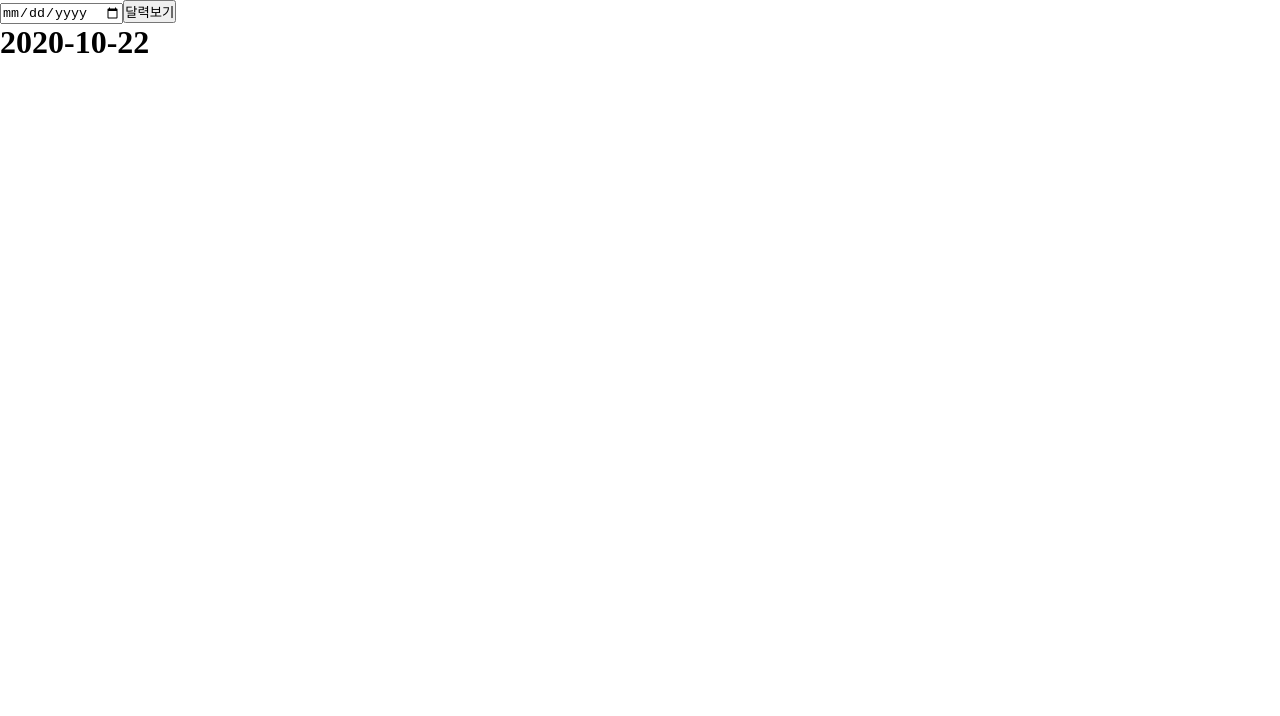
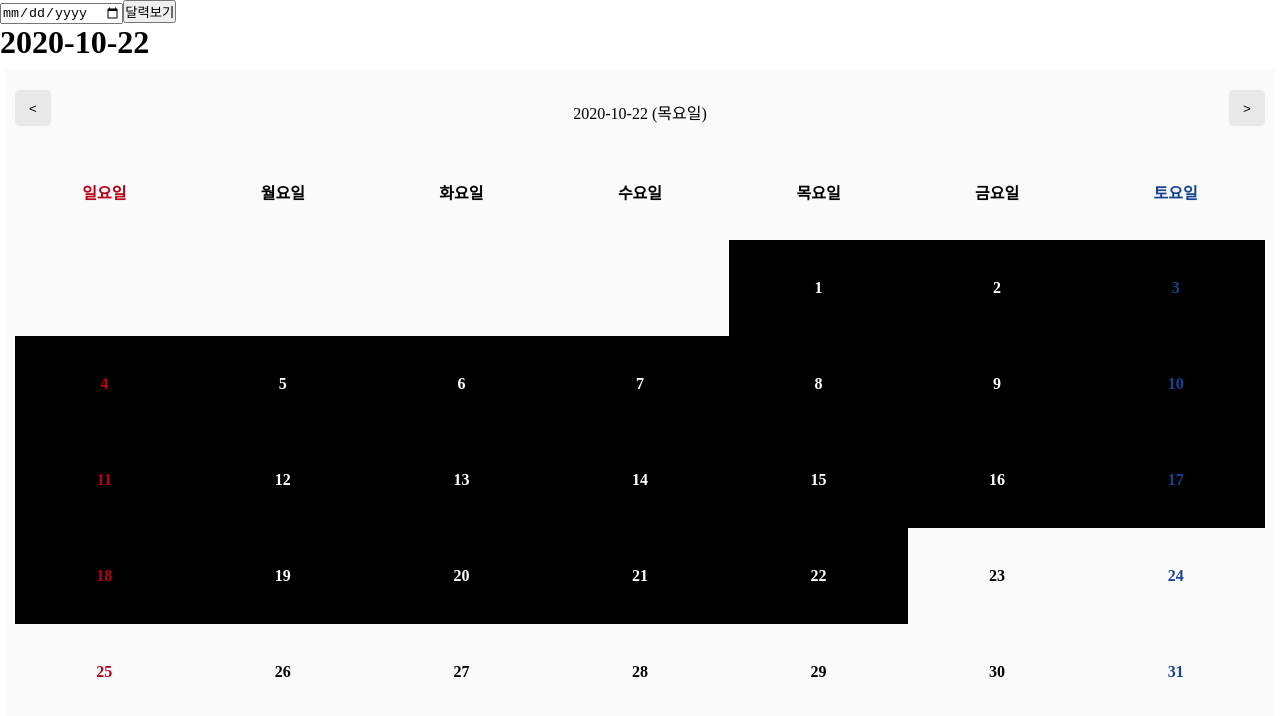
Before and after one commit to pjt3591oo/react-calendar, a React (Create React App) app: page / in a window 1280 px wide. Shown: the top 716 px of the page. Built offline with nearby package versions, Linux system fonts and the light colour scheme.

Commit message:
스타일을 수정한다

```diff
--- a/src/components/calendar/cell.js
+++ b/src/components/calendar/cell.js
@@ -9,13 +9,16 @@ const COLOR_RED = "#B6001A"
 const COLOR_BLUE = "#174491"
 const COLOR_BLACK = "#000"
 
-const getColos = (idx) => {
-  if (!idx || !((idx - 0) % 7)) {
-    return COLOR_RED
-  } else if (!((idx - 6) % 7)) {
-    return COLOR_BLUE
+const SELECT_COLOR = "#E3EBF6"
+const DISABLE_COLOR = "black";
+
+const getColos = (props) => {
+  if (!props.idx || !((props.idx - 0) % 7)) {
+    return COLOR_RED ;
+  } else if (!((props.idx - 6) % 7)) {
+    return COLOR_BLUE ;
   } else {
-    return COLOR_BLACK
+    return !props.disable ? COLOR_BLACK: "white";
   }
 }
 
@@ -27,21 +30,32 @@ const isRange = (props) => {
     && props.idx >= props.dragRange[0] + props.startDay - 1
     && props.idx <= props.dragRange[1] + props.startDay - 1
   ) {
-    return "#e8e8e8"
+    return SELECT_COLOR
   }
 
   return "";
 }
 
+export const EmptyCell = styled.div`
+  width : ${100 / 7}%;
+  height: 12vh;
+`
+
 const CellForm = styled.div`
   width : ${100 / 7}%;
-  padding: 35px;
+  // padding: 30px;
+  height: 12vh;
   box-sizing: border-box;
-  color: ${(props) => getColos(props.idx)};
+  color: ${(props) => getColos(props)};
   font-weight: 900;
-  background-color: ${props => props.hover && !props.disable ? isRange(props) : !props.header? "#242424": ""};
+  background-color: ${props => props.hover && !props.disable ? isRange(props) : !props.header? DISABLE_COLOR: ""};
+
+  display: flex;
+  align-items: center;
+  justify-content: center;
+
   &:hover{
-    background-color: ${(props) => props.hover && !props.disable ? "#f6f4f1" : "black"};
+    background-color: ${(props) => props.hover && !props.disable ? SELECT_COLOR : ""};
   }
 `
 
@@ -71,7 +85,7 @@ const Cell = (props) => {
         onMouseDown={onDragStart}
         onClick={onClick}
       >
-        {props.children || " "}
+        {props.children || ""}
       </CellForm>
     )
   }
--- a/src/components/calendar/index.js
+++ b/src/components/calendar/index.js
@@ -1,4 +1,6 @@
 import React, { useEffect, useState } from 'react';
+
+import styled from 'styled-components';
 
 import {
   getFirstDayByMonth,
@@ -9,7 +11,9 @@ import {
 
 import Nav from './nav';
 import Row from './row';
-import Cell from './cell';
+import Cell, {EmptyCell} from './cell';
+
+
 
 const Calendar = props => {
   let [focusDate, setFocusDate] = useState(props.selectDate);
@@ -47,18 +51,19 @@ const Calendar = props => {
   }
 
   const onSelectDate = day => {
+    if(!day) return
     let temp = [...focusDate];
     temp[0] = _converDate(day);
     setFocusDate(temp);
   }
 
   const _converDate = _day => {
-
     let [year, month] = focusDate[0].split('-').slice(0, 2)
     return format_YYYYMMDD(year, month, _day);
   }
 
   const _isDisable = _day => {
+    if (!props.beforeDisablePoint) return false;
     let is = leftBig(props.beforeDisablePoint, _converDate(_day))
     return is
   }
@@ -67,7 +72,11 @@ const Calendar = props => {
   const _isDragEnd = () => dragRange[0] > -1  && dragRange[1] > -1
 
   return (
-    <div style={{ backgroundColor: "#FFFBD5" }}>
+    <div style={{
+      backgroundColor: '#FAFAFA',
+      padding: 10,
+      boxSizing: 'border-box',
+    }}>
       <Nav
         focusDate={focusDate}
         onClickByPrevHandler = {onClickByPrevHandler}
@@ -87,7 +96,7 @@ const Calendar = props => {
       <Row>
         {days.map((item, idx) => (
           <React.Fragment key={idx}>
-            {startDay <= (idx + 1)
+            {startDay <= (idx)
               ? (
                 <Cell
                   idx={idx}
@@ -101,7 +110,7 @@ const Calendar = props => {
                 >{idx-startDay + 1}</Cell>
               )
               : (
-                <Cell idx={idx} disable={false}></Cell>
+                <EmptyCell />
               )
             }
           </React.Fragment>
--- a/src/components/calendar/nav.js
+++ b/src/components/calendar/nav.js
@@ -15,7 +15,6 @@ const buttonStyle = {
   padding: 10,
   backgroundColor: "#e8e8e8",
   border: 0,
-  marginLeft: 10,
   width: 36,
   height: 36,
   borderRadius: 5,
@@ -26,8 +25,7 @@ const wrapStyle = {
   width: "100%",
   display: "flex",
   justifyContent: "space-between",
-  paddingLeft: 23,
-  paddingRight: 23,
+
   paddingBottom: 10,
   marginTop: 10
 }
--- a/src/components/templetes/calendarModal.js
+++ b/src/components/templetes/calendarModal.js
@@ -4,7 +4,7 @@ import Calendar from '../calendar';
 
 function CalendarModal(props) {
 
-  let [ isShow, setIsShow ] = useState(false);
+  let [ isShow, setIsShow ] = useState(true);
 
   const wrapStyle = {
     borderRadius: 5,
```
